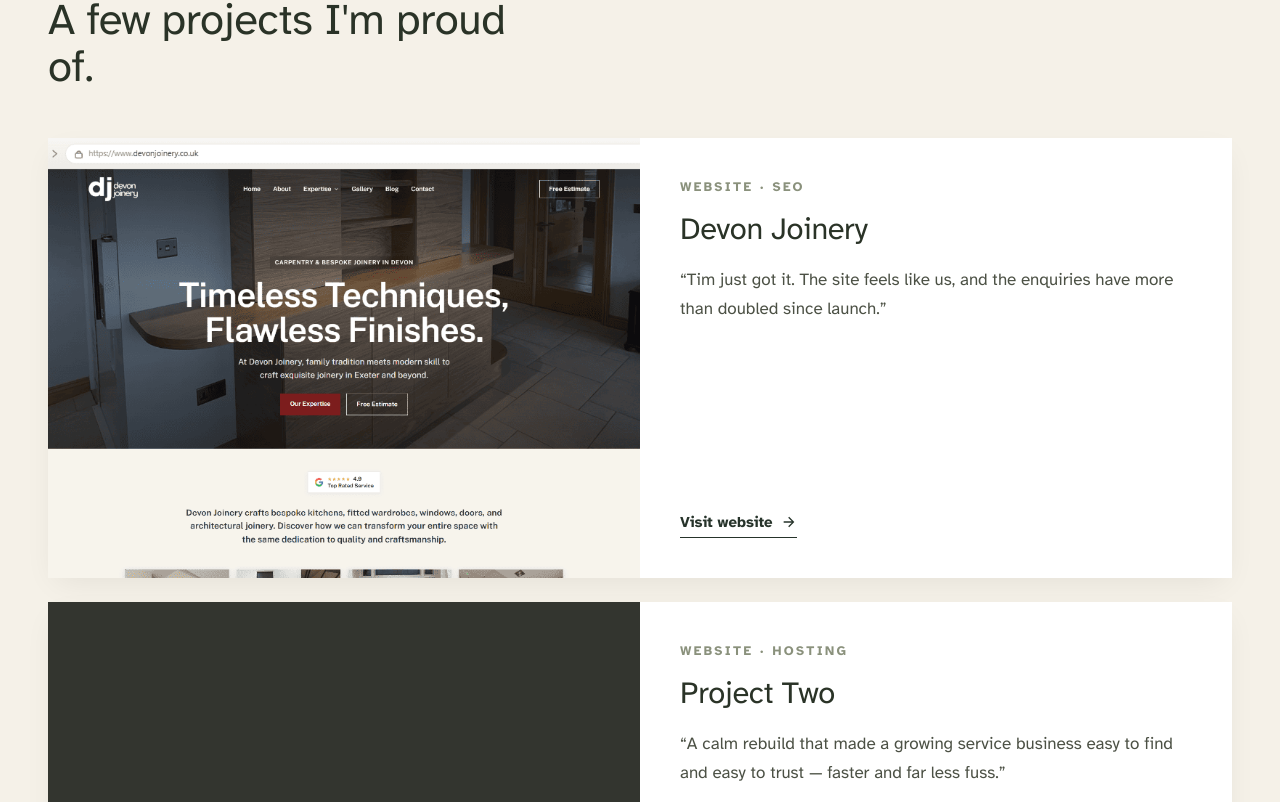
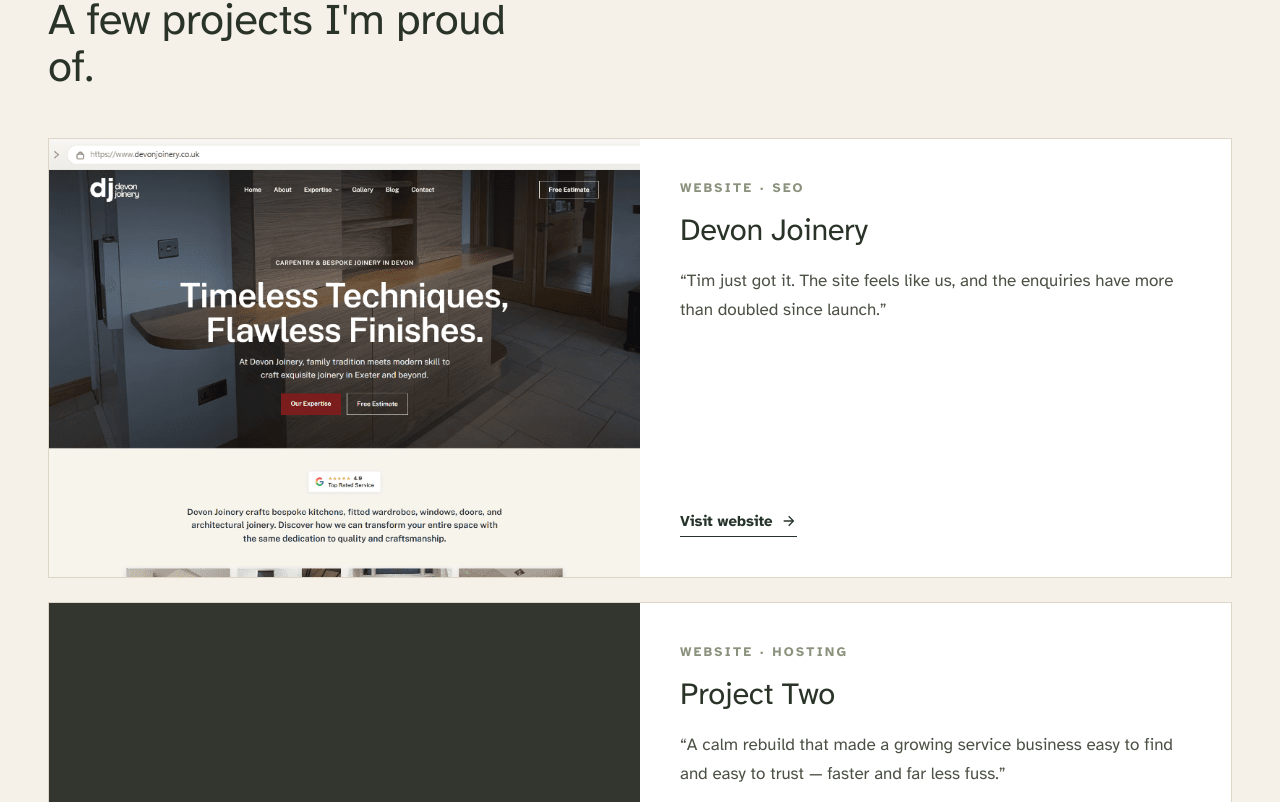
Before and after one commit to tangobrown/tango-site, a Next.js app: page / in a window 1280 px wide. Shown: the part 4278-5080 px from the top of the page. Built offline with nearby package versions, Linux system fonts and the light colour scheme.

Commit message:
Work stack cards: drop shadow -> 1px rule border
Swaps the soft box-shadow for a hairline 'border border-rule'
(#ddd6c7) — the same off-white hairline used across the rest
of the design. Subtle definition without a shadow's lift.

```diff
--- a/components/WorkCarousel.tsx
+++ b/components/WorkCarousel.tsx
@@ -40,7 +40,7 @@ export default function WorkCarousel() {
                 className="sticky pb-6"
                 style={{ top: `${top}px` }}
               >
-                <article className="grid grid-cols-1 md:grid-cols-2 min-h-[440px] overflow-hidden shadow-[0_10px_30px_-8px_rgba(0,0,0,0.08)]">
+                <article className="grid grid-cols-1 md:grid-cols-2 min-h-[440px] overflow-hidden border border-rule">
                   {/* Image edge-to-edge on the left half */}
                   <div
                     className="relative w-full bg-card-olive overflow-hidden"
```
